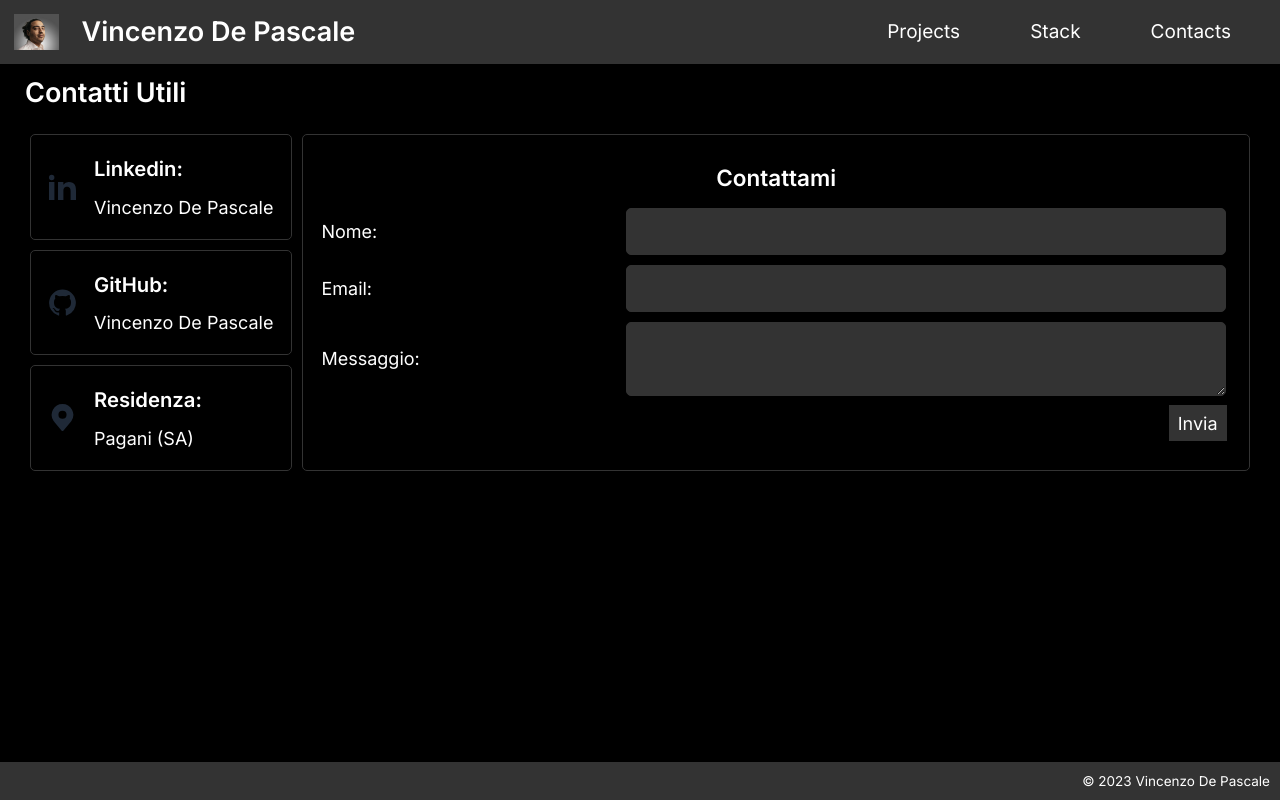
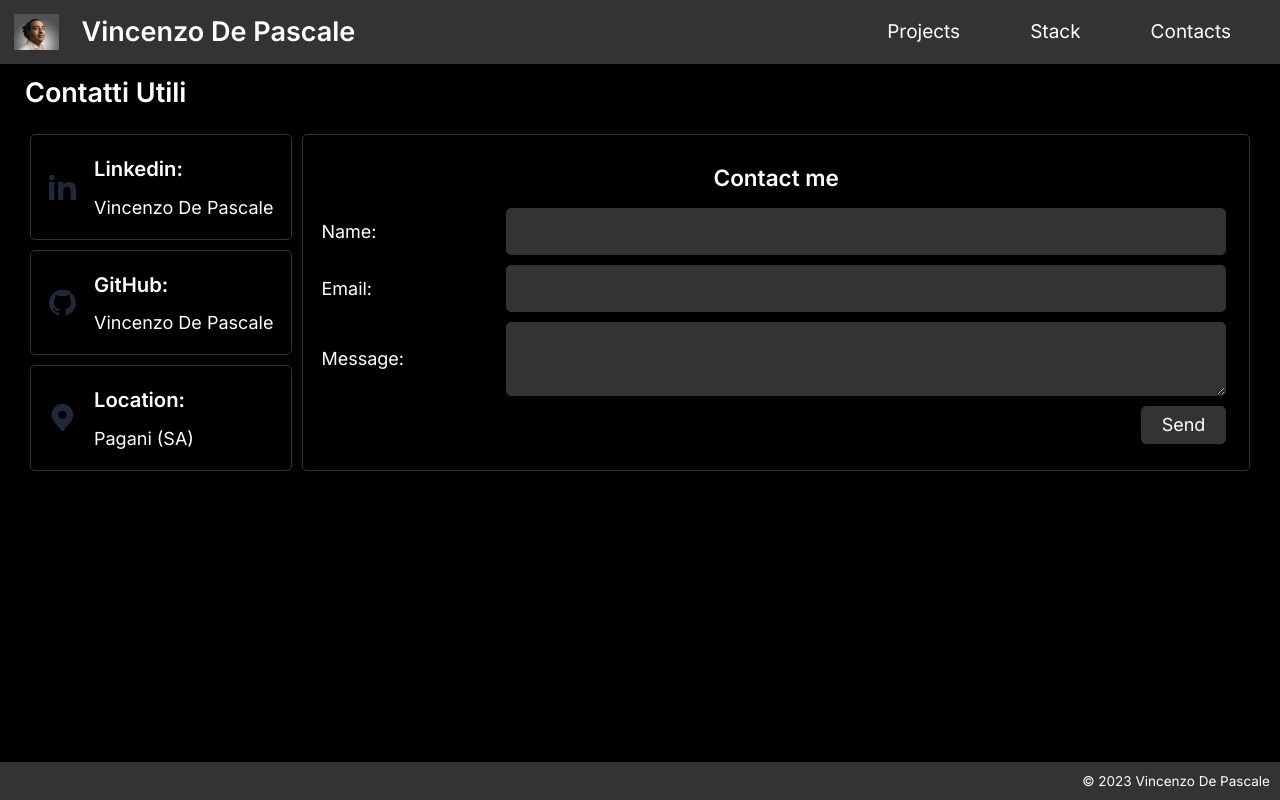
Before and after one commit to VincenzoDePascale/portfolio, a Next.js app: page /contacts in a window 1280 px wide. Built offline with nearby package versions, Linux system fonts and the light colour scheme.

Commit message:
fix language

```diff
--- a/src/app/aboutMe/page.jsx
+++ b/src/app/aboutMe/page.jsx
@@ -4,7 +4,7 @@ import "./page.css";
 export default function AboutMe() {
   return (
     <>
-      <div className="text-white py-8">About me</div>
+      <div className="text-white box py-8">About me</div>
     </>
   );
 }
--- a/src/app/contacts/ContactForm.jsx
+++ b/src/app/contacts/ContactForm.jsx
@@ -43,14 +43,14 @@ export default function ContactForm() {
 
   return (
     <>
-      <h2 className="text-xl font-semibold m-2 text-center">Contattami</h2>
+      <h2 className="text-xl font-semibold m-2 text-center">Contact me</h2>
       <form ref={form} onSubmit={sendEmail}>
         <div className="flex items-center">
-          <label className="w-[33%]" htmlFor="name">
-            Nome:
+          <label className="w-[33%] lg:w-[20%]" htmlFor="name">
+            Name:
           </label>
           <input
-            className="bordBox bg-[#333] w-[66%]"
+            className="bordBox bg-[#333] w-[66%] lg:w-[80%]"
             type="text"
             id="name"
             name="user_name"
@@ -60,11 +60,11 @@ export default function ContactForm() {
           />
         </div>
         <div className="flex items-center">
-          <label className="w-[33%]" htmlFor="email">
+          <label className="w-[33%] lg:w-[20%]" htmlFor="email">
             Email:
           </label>
           <input
-            className="bordBox bg-[#333] w-[66%]"
+            className="bordBox bg-[#333] w-[66%] lg:w-[80%]"
             type="email"
             id="email"
             name="user_email"
@@ -74,11 +74,11 @@ export default function ContactForm() {
           />
         </div>
         <div className="flex items-center">
-          <label className="w-[33%]" htmlFor="message">
-            Messaggio:
+          <label className="w-[33%] lg:w-[20%]" htmlFor="message">
+            Message:
           </label>
           <textarea
-            className="bordBox bg-[#333] w-[66%]"
+            className="bordBox bg-[#333] w-[66%] lg:w-[80%]"
             id="message"
             name="message"
             // value={formData.message}
@@ -88,11 +88,11 @@ export default function ContactForm() {
         </div>
         <div className="flex flex-row-reverse">
           <button
-            className="col bg-[#333] px-2 py-1 mt-1 me-1"
+            className="col bg-[#333] w-[85px] px-2 py-1 mt-1 me-1 bordBox"
             type="submit"
             onClick={sendEmail}
           >
-            Invia
+            Send
           </button>
         </div>
       </form>
--- a/src/app/contacts/page.jsx
+++ b/src/app/contacts/page.jsx
@@ -122,7 +122,7 @@ export default function Contacts() {
                   </span>
                 </div>
                 <div className="ml-4 truncate ...">
-                  <h3 className="text-lg font-semibold mb-2">Residenza:</h3>
+                  <h3 className="text-lg font-semibold mb-2">Location:</h3>
                   <p>Pagani (SA)</p>
                 </div>
               </a>
```
